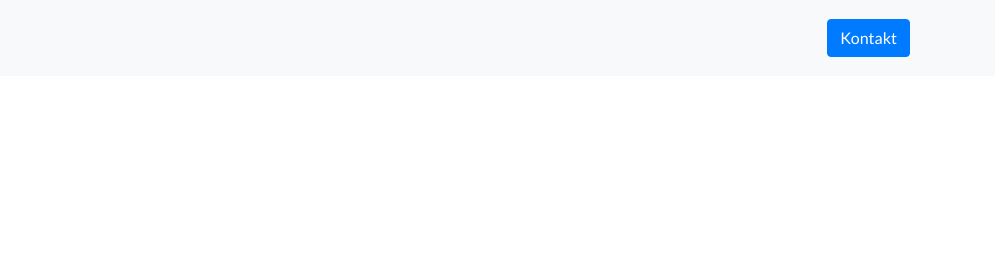
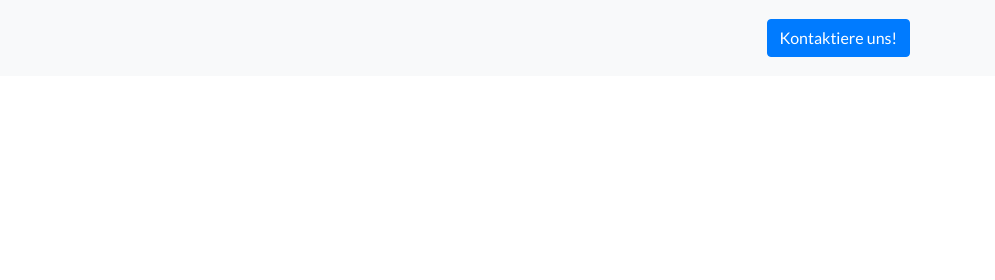
Before and after one commit to JustusFer/WebsiteSmartMait, a website: page impressum.html in a window 1280 px wide. Shown: the top 280 px of the page, 285-1280 px from the left. Drawn offline with Linux system fonts and the light colour scheme.

Commit message:
Update impressum.html

```diff
--- a/impressum.html
+++ b/impressum.html
@@ -93,7 +93,7 @@
           ><img src="img/logo.svg" alt="Logo SmartMait" widht="208" height="50"
         /></a>
         <a class="btn btn-primary" href="mailto:info@smartmait.de"
-          >Kontakt</a
+          >Kontaktiere uns!</a
         >
       </div>
     </nav>
```
